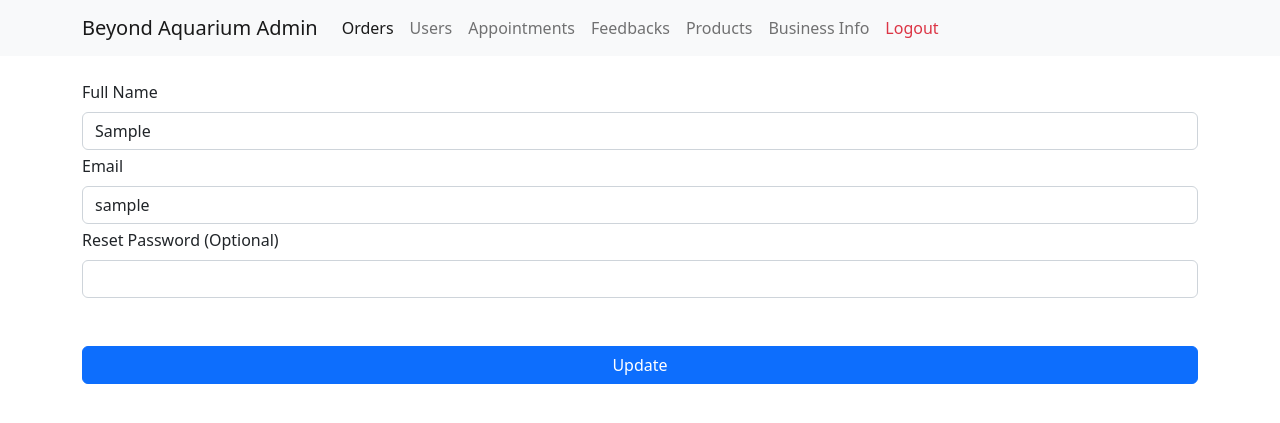
After one commit to chwizdo/beyond_aquarium, a Django app: page /auth/admin/user/1 in a window 1280 px wide. The commit adds this page. Shown: the top 423 px of the page. Run offline with Django 3.2, Linux system fonts and the light colour scheme; the visitor is signed in with stand-in values (Sample User, id 1); data comes from the database, SQL or seed files in the repository.

Commit message:
feat(users): View and update user profile for admin

```diff
--- /dev/null
+++ b/auths/templates/a_user_detail_view.html
@@ -0,0 +1,43 @@
+<!DOCTYPE html>
+<html lang="en">
+<head>
+    <meta charset="UTF-8">
+    <meta http-equiv="X-UA-Compatible" content="IE=edge">
+    <meta name="viewport" content="width=device-width, initial-scale=1.0">
+    <!-- CSS only -->
+    <link href="https://cdn.jsdelivr.net/npm/bootstrap@5.2.0/dist/css/bootstrap.min.css" rel="stylesheet" integrity="sha384-gH2yIJqKdNHPEq0n4Mqa/HGKIhSkIHeL5AyhkYV8i59U5AR6csBvApHHNl/vI1Bx" crossorigin="anonymous">
+    <title>Sign Up</title>
+</head>
+<body>
+    {% include 'a_nav_bar.html' %}
+
+    <div class="container">
+        <form method="post">
+            {% csrf_token %}
+            <div class="mb-1">
+                <label for="name" class="form-label">
+                    Full Name
+                </label>
+                <input type="text" class="form-control" name="name" id="name" value="{{ selected_user.first_name }}" required>
+            </div>
+            <div class="mb-1">
+                <label for="email" class="form-label">
+                    Email
+                </label>
+                <input type="email" class="form-control" name="email" id="email" value="{{ selected_user.username }}" required>
+            </div>
+            <div class="mb-5">
+                <label for="password" class="form-label">
+                    Reset Password (Optional)
+                </label>
+                <input type="password" class="form-control" name="password" id="password">
+            </div>
+            <button type="submit" class="btn btn-primary w-100 mb-3">
+                Update
+            </button>
+        </form>
+    </div>
+    <!-- JavaScript Bundle with Popper -->
+    <script src="https://cdn.jsdelivr.net/npm/bootstrap@5.2.0/dist/js/bootstrap.bundle.min.js" integrity="sha384-A3rJD856KowSb7dwlZdYEkO39Gagi7vIsF0jrRAoQmDKKtQBHUuLZ9AsSv4jD4Xa" crossorigin="anonymous"></script>
+</body>
+</html>
--- a/auths/urls.py
+++ b/auths/urls.py
@@ -6,4 +6,6 @@ urlpatterns = [
     path('signup/', views.CustomerSignUpView.as_view(), name='c_signup'),
     path('profile/', views.CustomerProfileDetailView.as_view(), name='c_profile_detail'),
     path('logout/', views.CustomerLogoutView.as_view(), name='c_logout'),
+    path('admin/user/<user_id>', views.AdminUserDetailView.as_view(), name='a_user_detail'),
+    path('admin/user/', views.AdminUserView.as_view(), name='a_user'),
 ]
--- a/auths/views.py
+++ b/auths/views.py
@@ -67,9 +67,70 @@ class CustomerSignUpView(View):
     return redirect('c_product')
 
 
-class UserCreateView(View):
+class AdminUserView(View):
   def get(self, request):
-    return render(request, 'a_user_create_view.html')
+    unauthenticated_res = Util.redirect_if_unauthenticated(request)
+
+    if unauthenticated_res is not None:
+      return unauthenticated_res
+
+    users = User.objects.all()
+
+    return render(request, 'a_user_view.html', {'users': users})
+
+
+class AdminUserDetailView(View):
+  def get(self, request, user_id):
+    unauthenticated_res = Util.redirect_if_unauthenticated(request)
+
+    if unauthenticated_res is not None:
+      return unauthenticated_res
+
+    # If user id is not present in the path parameter,
+    # redirect user back to user listing page.
+    if user_id is None:
+        return redirect('a_user')
+
+    # Query user object from user id in path parameter,
+    # if user object is not found, redirect user back to user listing page.
+    try:
+        user = User.objects.get(id=user_id)
+    except User.DoesNotExist:
+        return redirect('a_user')
+
+    return render(request, 'a_user_detail_view.html', {'selected_user': user})
+
+  def post(self, request, user_id):
+    unauthenticated_res = Util.redirect_if_unauthenticated(request)
+
+    if unauthenticated_res is not None:
+      return unauthenticated_res
+
+    # If user id is not present in the path parameter,
+    # redirect user back to user listing page.
+    if user_id is None:
+        return redirect('a_user')
+
+    # Query user object from user id in path parameter,
+    # if user object is not found, redirect user back to user listing page.
+    try:
+        user = User.objects.get(id=user_id)
+    except User.DoesNotExist:
+        return redirect('a_user')
+
+    name = request.POST.get('name')
+    email = request.POST.get('email')
+    password = request.POST.get('password')
+
+    user.first_name = name
+    user.username = email
+    user.save()
+
+    if password != '':
+      user.set_password(password)
+      user.save()
+
+    return render(request, 'a_user_detail_view.html', {'selected_user': user})
 
 
 class CustomerProfileDetailView(View):
--- a/products/templates/a_nav_bar.html
+++ b/products/templates/a_nav_bar.html
@@ -12,7 +12,7 @@
                 </a>
             </li>
             <li class="nav-item">
-                <a class="nav-link" href="#">
+                <a class="nav-link" href="{% url 'a_user' %}">
                     Users
                 </a>
             </li>
```
Also changed, not shown: auths/templates/a_user_create_view.html (deleted, +0 -29 lines), auths/templates/a_user_view.html (added, +40 -0 lines), 6 other files.
